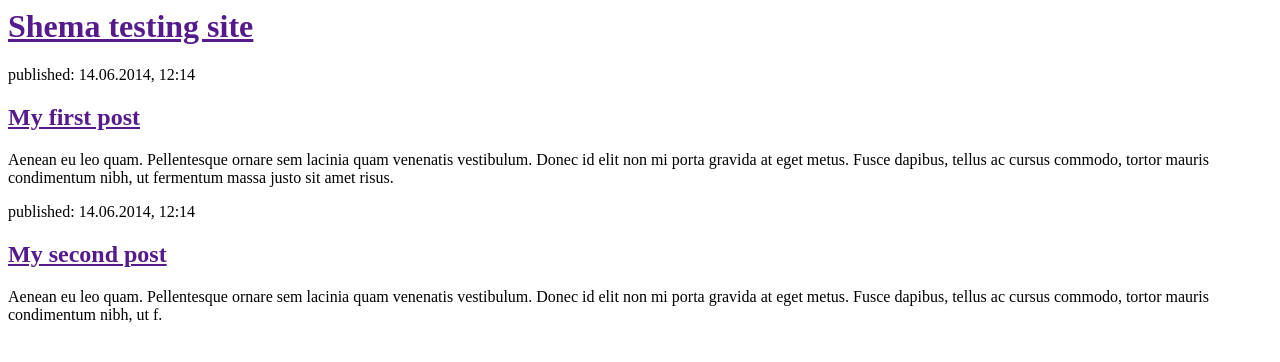
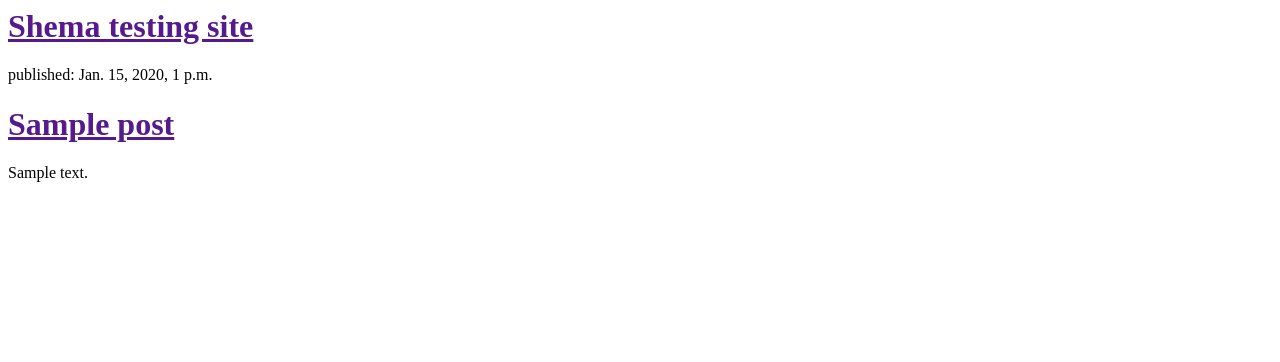
Before and after one commit to shemetovilya/my-first-planner, a Django app: template planner_app/templates/planner_app/post_list.html in a window 1280 px wide. Shown: the top 362 px of the page. Run offline with Django 3.2, Linux system fonts and the light colour scheme; the template is opened without the code that fills it: values that come from a table or form of the project are taken from there, others are empty; tables that the repository leaves empty hold one stand-in row (values such as "Sample post").

Commit message:
Modified templates to display posts from database.

```diff
--- a/planner_app/templates/planner_app/post_list.html
+++ b/planner_app/templates/planner_app/post_list.html
@@ -7,16 +7,12 @@
                 <h1><a href="">Shema testing site</a></h1>
             </div>
 
-            <div>
-                <p>published: 14.06.2014, 12:14</p>
-                <h2><a href="">My first post</a></h2>
-                <p>Aenean eu leo quam. Pellentesque ornare sem lacinia quam venenatis vestibulum. Donec id elit non mi porta gravida at eget metus. Fusce dapibus, tellus ac cursus commodo, tortor mauris condimentum nibh, ut fermentum massa justo sit amet risus.</p>
-            </div>
-
-            <div>
-                <p>published: 14.06.2014, 12:14</p>
-                <h2><a href="">My second post</a></h2>
-                <p>Aenean eu leo quam. Pellentesque ornare sem lacinia quam venenatis vestibulum. Donec id elit non mi porta gravida at eget metus. Fusce dapibus, tellus ac cursus commodo, tortor mauris condimentum nibh, ut f.</p>
-            </div>
+            {% for post in posts %}
+                <div>
+                    <p>published: {{ post.published_date }}</p>
+                    <h1><a href="">{{ post.title }}</a></h1>
+                    <p>{{ post.text|linebreaksbr }}</p>
+                </div>
+            {% endfor %}
         </body>
     </html>
--- a/planner_app/views.py
+++ b/planner_app/views.py
@@ -1,4 +1,7 @@
 from django.shortcuts import render
+from django.utils import timezone
+from .models import Post
 
 def post_list(request):
-    return render(request, 'planner_app/post_list.html', {})
+    posts = Post.objects.filter(published_date__lte=timezone.now()).order_by('published_date')
+    return render(request, 'planner_app/post_list.html', {'posts': posts})
```
